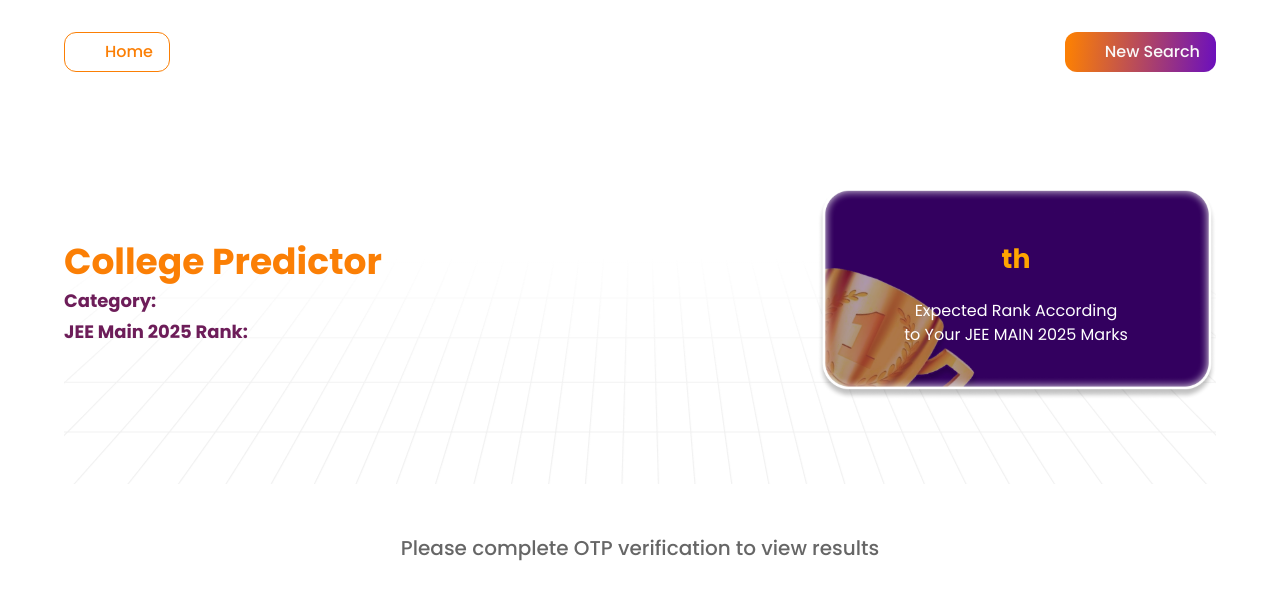
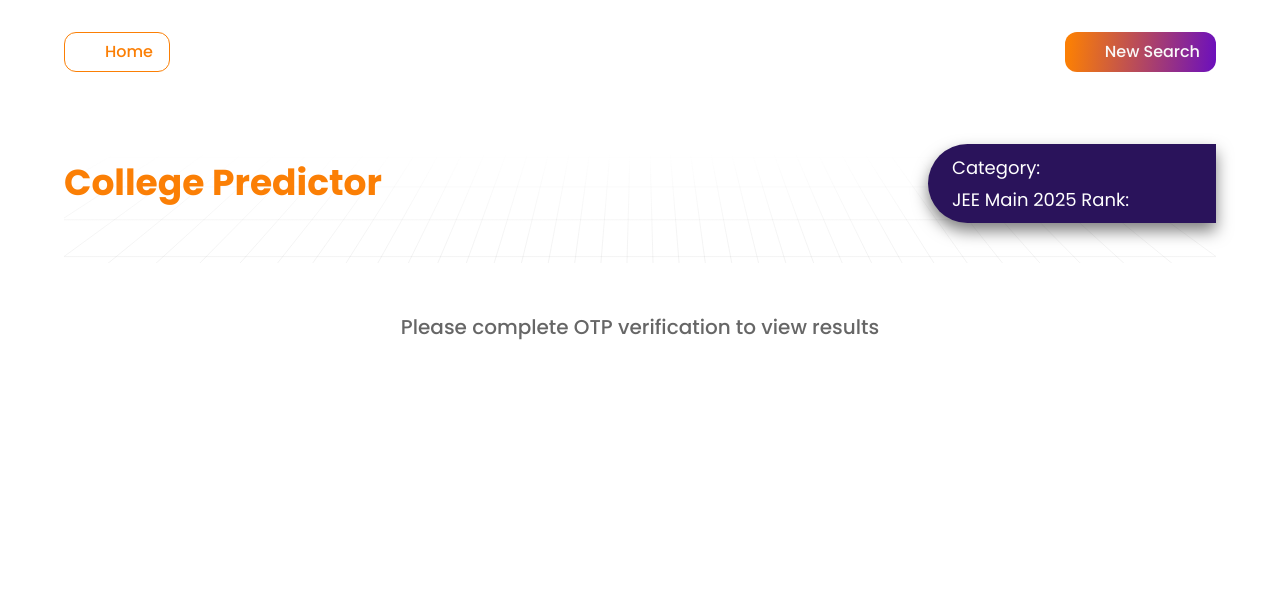
Before and after one commit to SubheshVedam/CollegePredictor, a Next.js app: page /results in a window 1280 px wide. Shown: the top 600 px of the page. Built offline with nearby package versions, Linux system fonts and the light colour scheme; some icons are missing; what @mui/material-nextjs would draw is missing.

Commit message:
Added new result page header

```diff
--- a/app/components/college/CollegeResultsTable.jsx
+++ b/app/components/college/CollegeResultsTable.jsx
@@ -132,8 +132,8 @@
         <Box sx={{ width: "100%", height: "auto" }}>
           <a href={"www.google.com"} target="_blank" rel="noopener noreferrer">
             <Image
-              width={20000}
-              height={50000}
+              width={1500}
+              height={500}
               src={"/img/noResultAd.jpeg"}
               alt="No Result"
               style={{ width: "100%", height: "100%" }}
@@ -247,17 +247,17 @@
                       return (
                         <TableRow>
                           <TableCell colSpan={6} sx={{ p: 0 }}>
-                            <Box sx={{ width: "100%", height: "auto" }}>
                             <a
                               href={adData.href}
                               target="_blank"
                               rel="noopener noreferrer"
                             >
                               <Image
-                                  width={800}
-                                  height={400}
+                                width={1500}
+                                height={500}
                                 src={adData.imgurl}
                                 alt={adData.text}
+                                loading="lazy"
                                 style={{
                                   width: "100%",
                                   height: "auto",
@@ -265,7 +265,6 @@
                                 }}
                               />
                             </a>
-                            </Box>
                           </TableCell>
                         </TableRow>
                       );
@@ -361,27 +360,25 @@
                   if (!adData) return null;
 
                   return (
-                    <TableRow>
-                      <TableCell colSpan={6} sx={{ p: 0 }}>
+                    <Box sx={{ width: "100%", height: "auto" }}>
                       <a
                         href={adData.href}
                         target="_blank"
                         rel="noopener noreferrer"
                       >
                         <Image
-                              width={800}
+                          width={1200}
                           height={400}
                           src={adData.imgurl}
                           alt={adData.text}
                           style={{
                             width: "100%",
                             height: "60px",
-                                objectFit: "contain",
+                            objectFit: "cover",
                           }}
                         />
                       </a>
-                      </TableCell>
-                    </TableRow>
+                    </Box>
                   );
                 })()}
             </React.Fragment>
--- a/app/results/ResultsPage.jsx
+++ b/app/results/ResultsPage.jsx
@@ -250,48 +250,18 @@
             >
               College Predictor
             </Typography>
-            <Typography
-              variant="subtitle1"
-              sx={{
-                color: "#6D1D59",
-                fontSize: { xs: 12, sm: 18 },
-                fontWeight: "bold",
-              }}
-            >
-              Category:{" "}
-              <span style={{ color: "black", fontWeight: "normal" }}>
-                {searchParams.get("category")}
-              </span>
-            </Typography>
-            <Typography
-              variant="subtitle1"
-              sx={{
-                color: "#6D1D59",
-                fontSize: { xs: 12, sm: 18 },
-                fontWeight: "bold",
-              }}
-            >
-              JEE Main 2025 Rank:{" "}
-              <span style={{ color: "black", fontWeight: "normal" }}>
-                {searchParams.get("rank")}
-              </span>
-            </Typography>
           </Box>
 
           {/* Image Section - Modified for mobile */}
           <Box
             sx={{
-              position: "relative",
-              borderRadius: "16px",
-              height: { xs: 120, sm: 300 },
-              width: { xs: "90%", sm: 400 },
-              maxWidth: { xs: "90%", sm: 400 },
-              minWidth: { xs: 200, sm: 400 },
-              mx: "auto",
-              backgroundImage: "url(/img/rankBg.webp)",
-              backgroundSize: "contain",
-              backgroundPosition: "center",
-              backgroundRepeat: "no-repeat",
+              display: "flex",
+              width: { xs: "100%", sm: "25%" },
+              flexDirection: { xs: "row", sm: "column" },
+              bgcolor: "#2a135b",
+              py: 1,
+              borderRadius: "100px 0 0 100px",
+              boxShadow: "0px 8px 16px rgba(0, 0, 0, 0.5)", // added bottom-only shadow
             }}
           >
             {/* Foreground content */}
@@ -303,32 +273,29 @@
                 width: "100%",
                 display: "flex",
                 flexDirection: "column",
-                alignItems: "center",
+                alignItems: { xs: "center", sm: "flex-start" },
                 justifyContent: "center",
-                textAlign: "center",
+                pl: { xs: 0, sm: 3 },
               }}
             >
               <Typography
-                variant="h5"
+                variant="subtitle1"
                 sx={{
-                  color: "orange",
-                  fontWeight: "bold",
-                  mb: 1,
-                  fontSize: { xs: 24, sm: 32 },
+                  color: "white",
+                  fontSize: { xs: 12, sm: 18 },
                 }}
               >
-                {addOrdinalSuffix(searchParams.get("rank"))}
+                Category:&nbsp;{searchParams.get("category")}
               </Typography>
               <Typography
-                variant="body1"
+                variant="subtitle1"
                 sx={{
                   color: "white",
-                  fontSize: { xs: 12, sm: 16 },
-                  maxWidth: 300,
+                  textAlign: "left",
+                  fontSize: { xs: 12, sm: 18 },
                 }}
               >
-                Expected Rank According <br />
-                to Your JEE MAIN 2025 Marks
+                JEE Main 2025 Rank:&nbsp;{searchParams.get("rank")}
               </Typography>
             </Box>
           </Box>
@@ -366,7 +333,7 @@
         </Modal>
 
         <OtpModal
-        router={router}
+          router={router}
           open={showOtpModal}
           onClose={() => dispatch(setShowOtpModal(false))}
           phoneNumber={phoneNumber}
```
Lines whose indentation alone changed are shown as unchanged.
